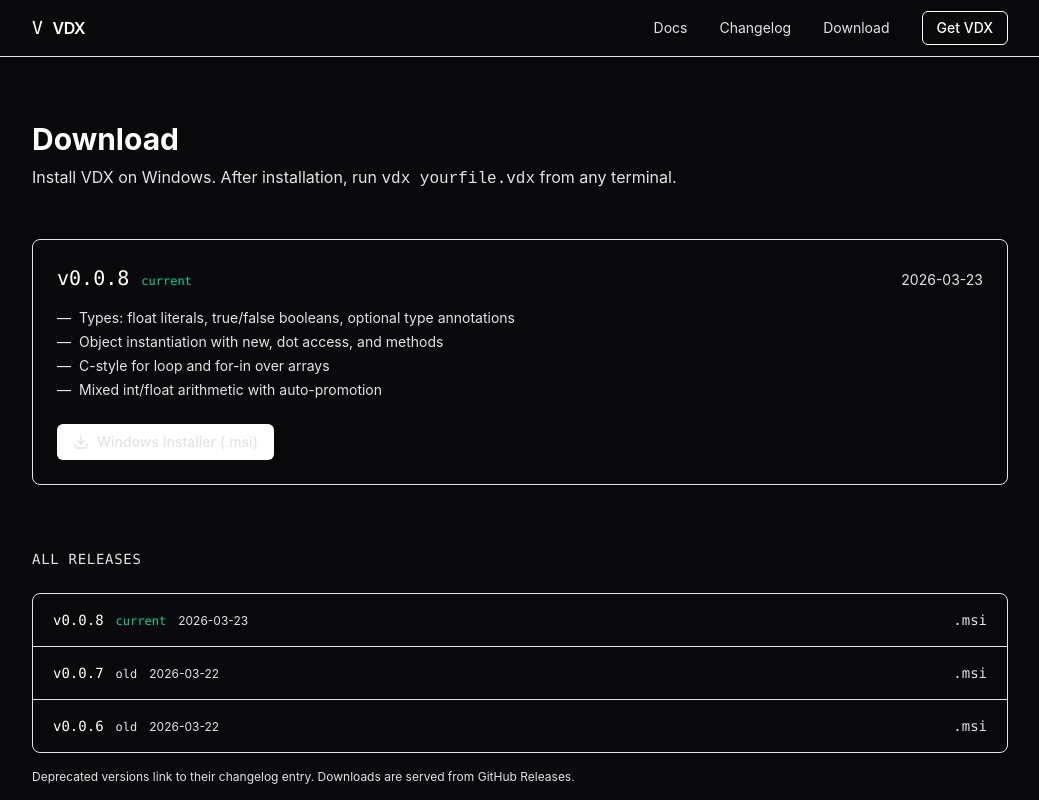
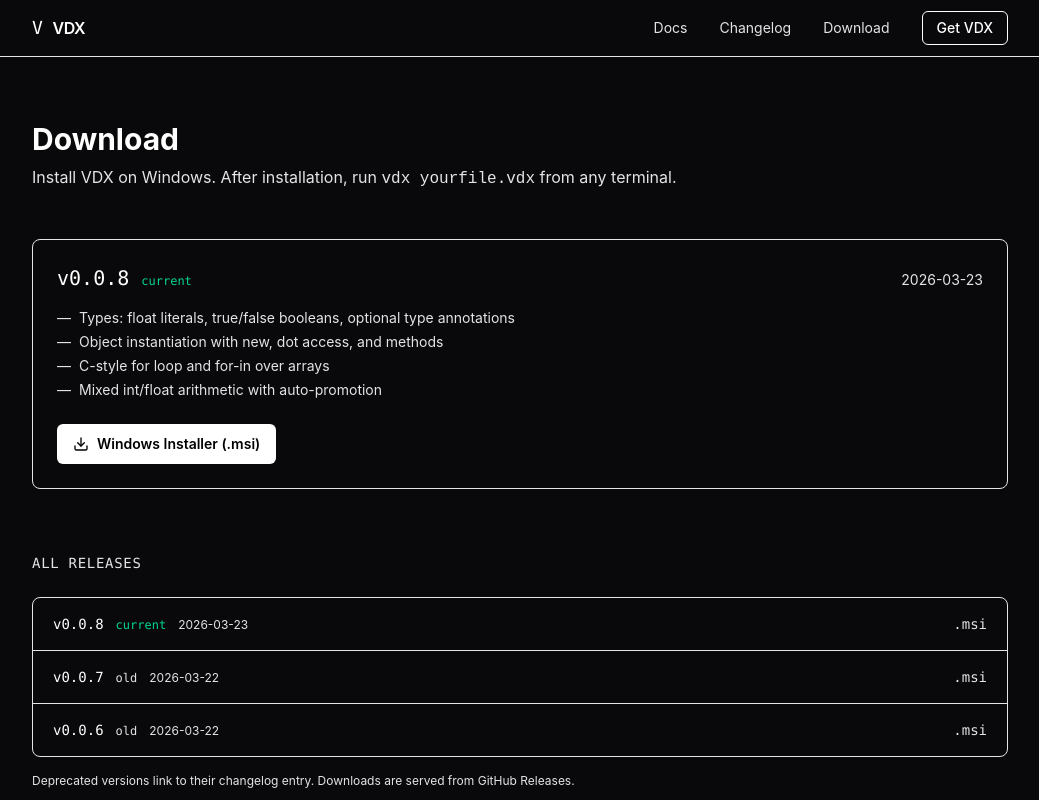
Before and after one commit to bouclem/vdx, a Next.js app in the folder website/: page /download in a window 1280 px wide. Shown: the top 800 px of the page, without its empty margins (120-1159 px from the left). Built offline with nearby package versions, Linux system fonts and the light colour scheme.

Commit message:
fixed buttons text colors

```diff
--- a/website/src/app/download/page.tsx
+++ b/website/src/app/download/page.tsx
@@ -89,7 +89,7 @@ export default function DownloadPage() {
             </ul>
             <a
               href={getDownloadUrl(current.version)}
-              className="inline-flex items-center gap-2 bg-white text-[--vdx-dark] px-4 py-2 rounded-md text-sm font-medium hover:bg-zinc-200 transition-colors"
+              className="inline-flex items-center gap-2 bg-white text-black px-4 py-2.5 rounded-md text-sm font-semibold hover:bg-zinc-200 transition-colors"
             >
               <svg width="16" height="16" viewBox="0 0 24 24" fill="none" stroke="currentColor" strokeWidth="2" strokeLinecap="round" strokeLinejoin="round">
                 <path d="M21 15v4a2 2 0 01-2 2H5a2 2 0 01-2-2v-4" />
--- a/website/src/app/page.tsx
+++ b/website/src/app/page.tsx
@@ -14,7 +14,7 @@ export default function Home() {
         <div className="flex gap-3">
           <a
             href="/download"
-            className="bg-white text-[--vdx-dark] px-5 py-2.5 rounded-md text-sm font-medium hover:bg-zinc-200 transition-colors"
+            className="bg-white text-black px-5 py-2.5 rounded-md text-sm font-semibold hover:bg-zinc-200 transition-colors"
           >
             Download
           </a>
```
